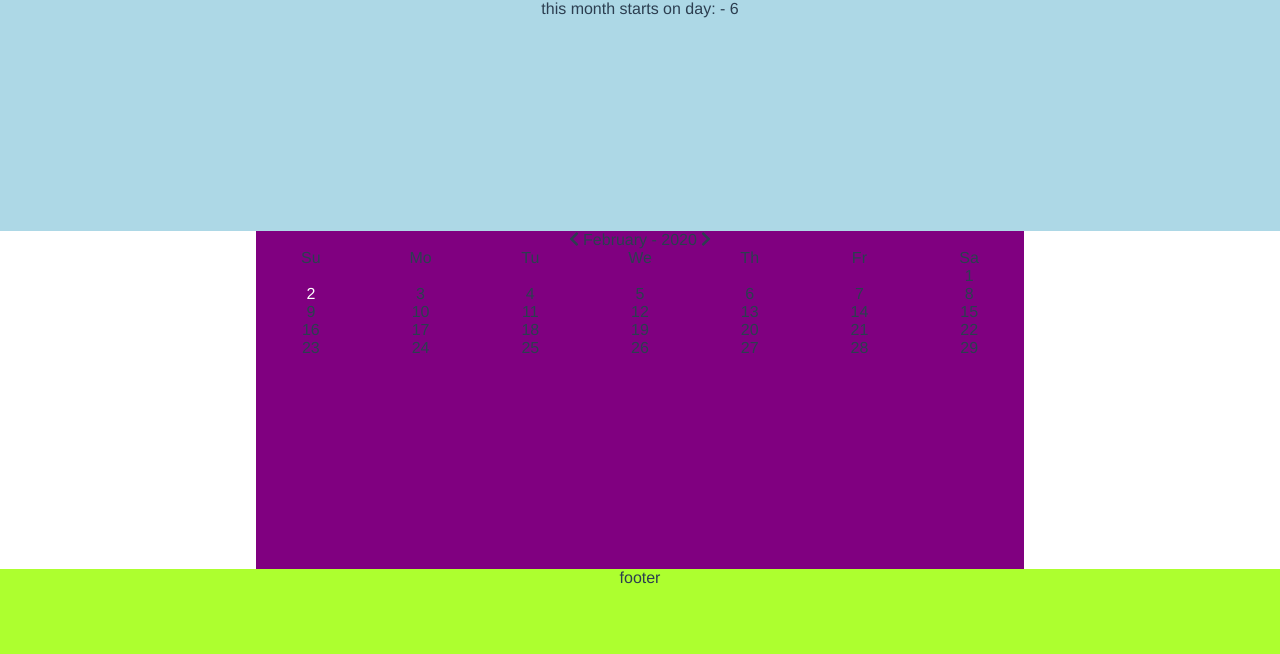
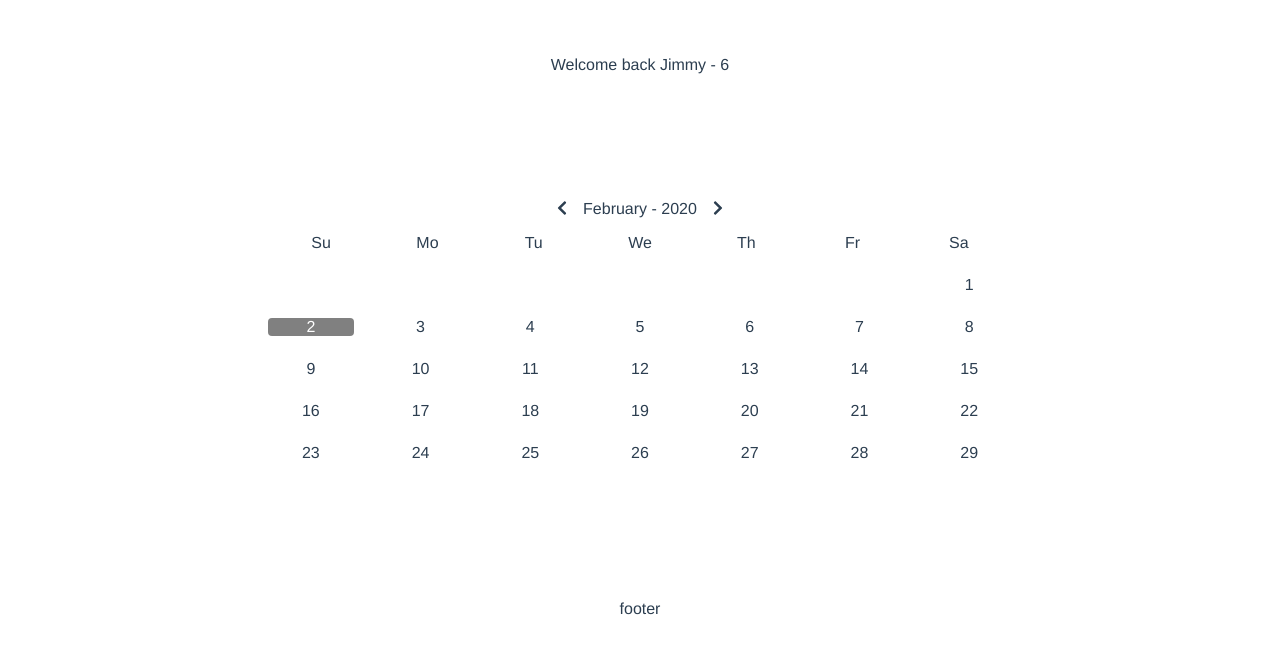
Before and after one commit to coderwurst/termin8r, a Vue app: page / in a window 1280 px wide. Shown: the top 654 px of the page. Built offline with nearby package versions, Linux system fonts and the light colour scheme; no server answers.

Commit message:
import css from file, add some design

```diff
--- a/src/components/Calendar.vue
+++ b/src/components/Calendar.vue
@@ -1,6 +1,6 @@
 <template>
   <div class="container">
-    <div class="header">{{ msg }} - {{ firstDayOfMonth }}</div>
+    <div class="header">Welcome back Jimmy - {{ firstDayOfMonth }}</div>
     <div class="main">
       <div class="calendar-header">
         <span>
@@ -93,50 +93,5 @@ export default {
 </script>
 
 <style>
-.header {
-  grid-area: header;
-  background-color: lightblue;
-}
-
-.main {
-  grid-area: main;
-  background-color: purple;
-}
-
-.calendar-header {
-  display: flex;
-  justify-content: center;
-  align-items: center;
-}
-
-.weekdays,
-.dates {
-  display: grid;
-  grid-template-columns: repeat(7, 1fr);
-  list-style: none;
-}
-
-.dates {
-}
-
-.current-day {
-  color: #ffffff;
-}
-
-.footer {
-  grid-area: footer;
-  background-color: greenyellow;
-}
-
-.container {
-  display: grid;
-  grid-template-columns: 1fr 3fr 1fr;
-  grid-template-rows: auto;
-  grid-template-areas:
-    'header header header'
-    '. main .'
-    'footer footer footer';
-  width: 100vw;
-  height: 100vh;
-}
+  @import './calendar.css';
 </style>
--- /dev/null
+++ b/src/components/calendar.css
@@ -0,0 +1,69 @@
+.header {
+  grid-area: header;
+  margin-top: 56px;
+}
+
+.main {
+  grid-area: main;
+}
+
+.calendar-header {
+  display: flex;
+  justify-content: center;
+  align-items: center;
+  margin-bottom: 16px;
+  font-weight: 500;
+}
+
+.calendar-header i {
+    padding: 12px;
+  }
+
+@media only screen (min-width: 375px){
+  .calendar-header i {
+    padding: 24px;
+  }
+}
+
+.weekdays {
+  font-weight: 500;
+}
+
+.weekdays,
+.dates {
+  display: grid;
+  grid-template-columns: repeat(7, 1fr);
+  list-style: none;
+}
+
+.weekdays,
+.dates li {
+  margin: 12px;
+  cursor: pointer;
+}
+
+.dates {
+}
+
+.current-day {
+  background-color: grey;
+  border-radius: 4px;
+  color: #ffffff;
+}
+
+.footer {
+  grid-area: footer;
+  margin-bottom: 56px;
+}
+
+.container {
+  display: grid;
+  grid-template-columns: 1fr 3fr 1fr;
+  grid-template-rows: auto;
+  grid-template-areas:
+    'header header header'
+    '. main .'
+    'footer footer footer';
+  width: 100vw;
+  height: 100vh;
+}
```
